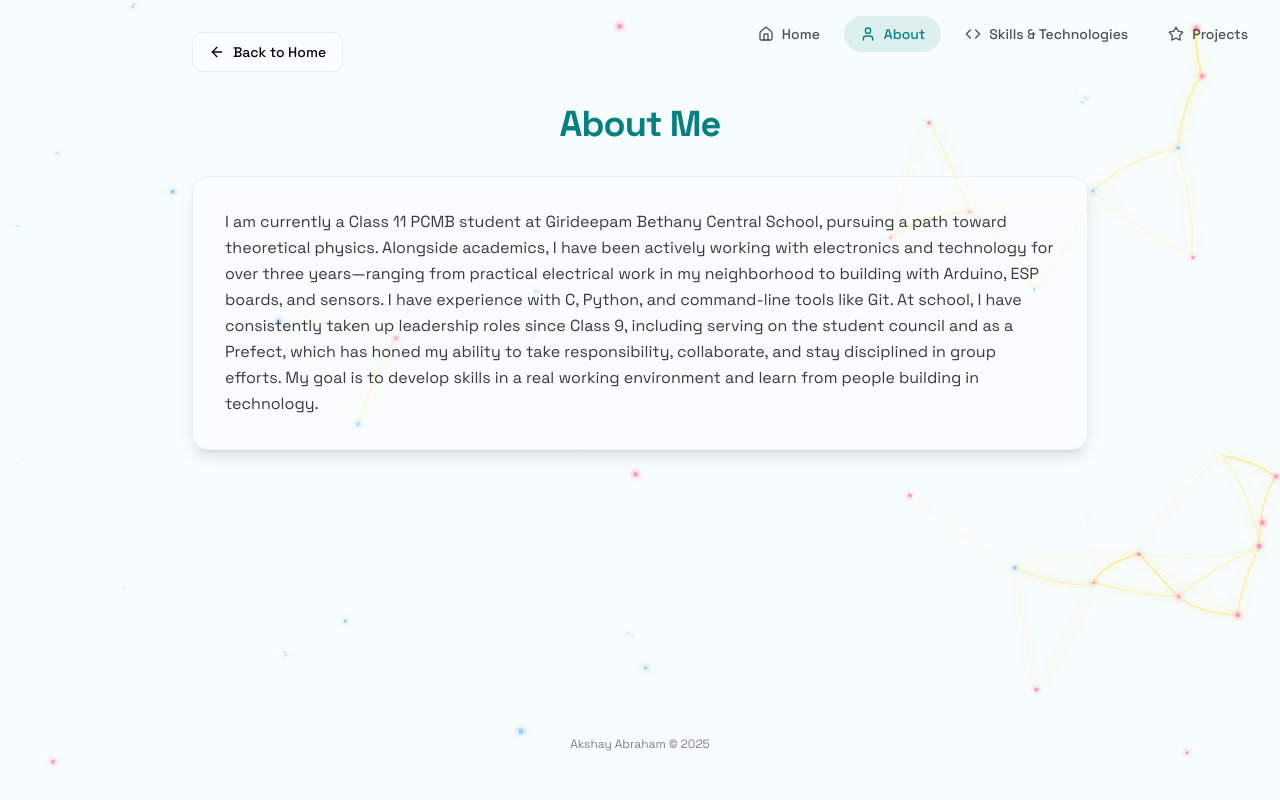
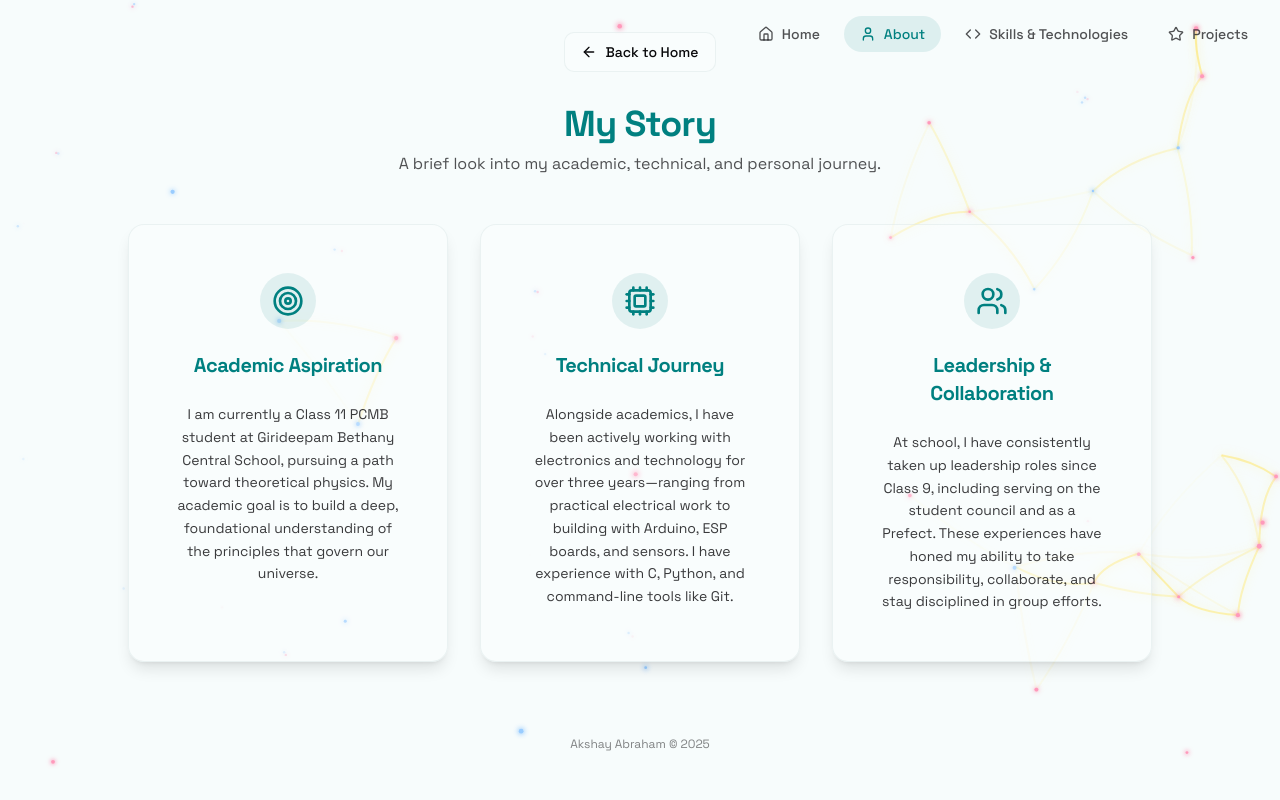
Before and after one commit to akshay-abraham/Quantalink, a Next.js app: page /about in a window 1280 px wide. Built offline with nearby package versions, Linux system fonts and the light colour scheme.

Commit message:
feat: redesign About Me page layout

```diff
--- a/src/app/about/page.tsx
+++ b/src/app/about/page.tsx
@@ -1,13 +1,15 @@
 /**
  * @file src/app/about/page.tsx
- * @description The dedicated "About Me" page.
+ * @description The dedicated "About Me" page, redesigned for a more dynamic and engaging presentation.
  */
 import AnimatedBackground from "@/components/animated-background";
 import PageFooter from "@/components/page-footer";
-import { ArrowLeft } from "lucide-react";
+import { ArrowLeft, Target, Cpu, Users } from "lucide-react";
 import Link from "next/link";
 import { Button } from "@/components/ui/button";
 import type { Metadata } from 'next';
+import { Card, CardHeader, CardTitle, CardContent } from "@/components/ui/card";
+import { cn } from "@/lib/utils";
 
 // Page-specific metadata
 export const metadata: Metadata = {
@@ -18,8 +20,26 @@ export const metadata: Metadata = {
   },
 };
 
+const aboutSections = [
+  {
+    icon: <Target className="h-8 w-8" />,
+    title: "Academic Aspiration",
+    content: "I am currently a Class 11 PCMB student at Girideepam Bethany Central School, pursuing a path toward theoretical physics. My academic goal is to build a deep, foundational understanding of the principles that govern our universe.",
+  },
+  {
+    icon: <Cpu className="h-8 w-8" />,
+    title: "Technical Journey",
+    content: "Alongside academics, I have been actively working with electronics and technology for over three years—ranging from practical electrical work to building with Arduino, ESP boards, and sensors. I have experience with C, Python, and command-line tools like Git.",
+  },
+  {
+    icon: <Users className="h-8 w-8" />,
+    title: "Leadership & Collaboration",
+    content: "At school, I have consistently taken up leadership roles since Class 9, including serving on the student council and as a Prefect. These experiences have honed my ability to take responsibility, collaborate, and stay disciplined in group efforts.",
+  }
+];
+
 /**
- * AboutPage component renders a detailed biography.
+ * AboutPage component renders a detailed, sectioned biography.
  * @returns {JSX.Element} The rendered "About Me" page.
  */
 export default function AboutPage() {
@@ -27,25 +47,42 @@ export default function AboutPage() {
     <>
       <AnimatedBackground />
       <div className="relative z-10 flex min-h-screen w-full flex-col items-center justify-center p-4 sm:p-6 lg:p-8">
-        <div className="w-full max-w-4xl">
-          <header className="mb-8">
+        <div className="w-full max-w-5xl">
+          <header className="mb-12 text-center">
              <Link href="/" className="inline-block mb-8">
                <Button variant="outline" className="bg-card/30 border-border/40">
                 <ArrowLeft className="mr-2 h-4 w-4" />
                 Back to Home
               </Button>
             </Link>
-            <h1 className="text-4xl font-bold text-primary tracking-tight text-center">
-              About Me
+            <h1 className="text-4xl font-bold text-primary tracking-tight">
+              My Story
             </h1>
+            <p className="text-foreground/70 mt-2 max-w-2xl mx-auto">
+              A brief look into my academic, technical, and personal journey.
+            </p>
           </header>
           <main>
-             <div
-              className="bg-card/30 border border-border/40 rounded-2xl p-6 md:p-8 shadow-lg animate-fade-in-up"
-            >
-                <p className="text-foreground/80 text-left leading-relaxed">
-                  I am currently a Class 11 PCMB student at Girideepam Bethany Central School, pursuing a path toward theoretical physics. Alongside academics, I have been actively working with electronics and technology for over three years—ranging from practical electrical work in my neighborhood to building with Arduino, ESP boards, and sensors. I have experience with C, Python, and command-line tools like Git. At school, I have consistently taken up leadership roles since Class 9, including serving on the student council and as a Prefect, which has honed my ability to take responsibility, collaborate, and stay disciplined in group efforts. My goal is to develop skills in a real working environment and learn from people building in technology.
-                </p>
+             <div className="grid grid-cols-1 md:grid-cols-3 gap-6 md:gap-8">
+              {aboutSections.map((section, index) => (
+                <Card
+                  key={section.title}
+                  className="bg-card/30 border-border/40 rounded-2xl p-6 text-center shadow-lg animate-fade-in-up"
+                  style={{ animationDelay: `${200 + index * 150}ms`}}
+                >
+                  <CardHeader className="flex flex-col items-center gap-4">
+                    <div className="text-primary bg-primary/10 p-3 rounded-full">
+                      {section.icon}
+                    </div>
+                    <CardTitle className="text-xl text-primary">{section.title}</CardTitle>
+                  </CardHeader>
+                  <CardContent>
+                    <p className="text-foreground/80 leading-relaxed text-sm">
+                      {section.content}
+                    </p>
+                  </CardContent>
+                </Card>
+              ))}
             </div>
           </main>
         </div>
--- a/src/components/ui/card.tsx
+++ b/src/components/ui/card.tsx
@@ -20,7 +20,7 @@ const Card = React.forwardRef<
     ref={ref}
     // Base styles for the card, including the semi-transparent background for the acrylic effect.
     className={cn(
-      "rounded-lg border bg-card/30 text-card-foreground shadow-sm",
+      "rounded-lg border bg-card text-card-foreground shadow-sm",
       className
     )}
     {...props}
```
